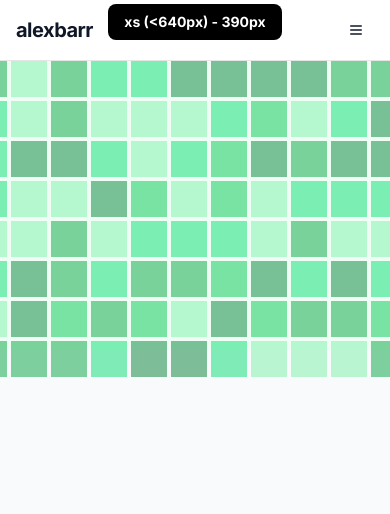
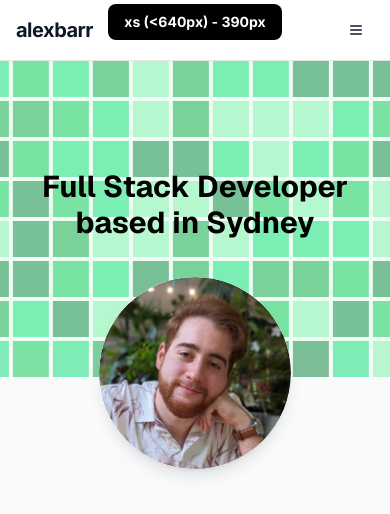
Before and after one commit to AlexanderBarr/alexbarrdotcom, a Next.js app: page / in a window 390 px wide. Shown: the top 514 px of the page. Built offline with nearby package versions, Linux system fonts and the light colour scheme.

Commit message:
feat: added back header content and checked responsiveness

```diff
--- a/src/app/_components/header/AnimatedHeader.tsx
+++ b/src/app/_components/header/AnimatedHeader.tsx
@@ -4,12 +4,9 @@ import ProfileHeaderContent from "./ProfileHeaderContent";
 export default function AnimatedHeader() {
   return (
     <header className="relative h-[18rem] w-full bg-green-50 sm:h-[24rem] md:h-[30rem] lg:h-[36rem] xl:h-[42rem]">
-      {/* <div className="relative h-[32rem] sm:h-[16rem] md:h-[24rem]"> */}
-      {/* <div className="relative"> do i even need this div */}
       <MovingGridBackground />
-      {/* <ProfileHeaderContent />
-        <AvatarHeader /> */}
-      {/* </div> */}
+      <ProfileHeaderContent />
+      <AvatarHeader />
     </header>
   );
 }
--- /dev/null
+++ b/src/app/_components/header/AvatarHeader.tsx
@@ -0,0 +1,24 @@
+import React from "react";
+import { Avatar, AvatarFallback, AvatarImage } from "~/components/ui/avatar";
+import avatar from "~/assets/avatar.jpg";
+
+interface Props {}
+
+const AvatarHeader: React.FC<Props> = ({}) => {
+  return (
+    <div className="absolute bottom-[-7.5rem] left-1/2 -translate-x-1/2 transform md:bottom-[-9rem] lg:bottom-[-10rem] xl:bottom-[-12rem]">
+      <Avatar className="h-48 w-48 border-green-700 bg-white shadow-lg md:h-64 md:w-64 lg:h-72 lg:w-72 xl:h-84 xl:w-84">
+        <AvatarImage
+          src={avatar.src}
+          alt="Avatar"
+          className="h-full w-full rounded-full object-cover"
+        />
+        <AvatarFallback className="text-xl font-semibold text-gray-500 md:text-2xl">
+          CN
+        </AvatarFallback>
+      </Avatar>
+    </div>
+  );
+};
+
+export default AvatarHeader;
--- a/src/app/_components/header/ProfileHeaderContent.tsx
+++ b/src/app/_components/header/ProfileHeaderContent.tsx
@@ -2,9 +2,8 @@
 
 export default function ProfileHeaderContent() {
   return (
-    <div className="relative flex flex-col items-center justify-center px-4 text-center">
-      {/* <div className="relative flex h-[32rem] flex-col items-center justify-center px-4 text-center sm:h-[16rem] md:h-[24rem]"> */}
-      <h1 className="text-3xl font-bold text-black md:text-4xl lg:text-5xl">
+    <div className="relative flex h-full items-center justify-center text-center">
+      <h1 className="text-3xl font-bold text-black sm:text-4xl md:text-5xl lg:text-6xl">
         Full Stack Developer based in Sydney
       </h1>
     </div>
```
